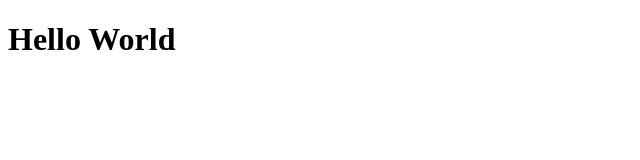
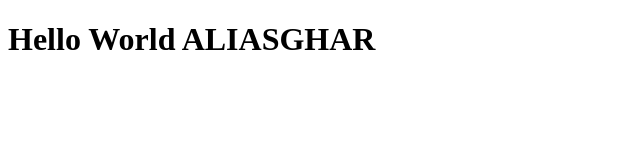
Before and after one commit to aliasghar33345/bootcamp2020Sample, a plain HTML site: page index.html in a window 1280 px wide. Shown: the whole page, without its empty margins (0-640 px from the left). Drawn offline with Linux system fonts and the light colour scheme.

Commit message:
UPDATE INDEX.HTML

```diff
--- a/index.html
+++ b/index.html
@@ -3,7 +3,7 @@
     <title>Bootcamp_sample</title>
 </head>
 <body>
-    <h1>Hello World</h1>
+    <h1>Hello World ALIASGHAR</h1>
 
 </body>
 </html>
```
